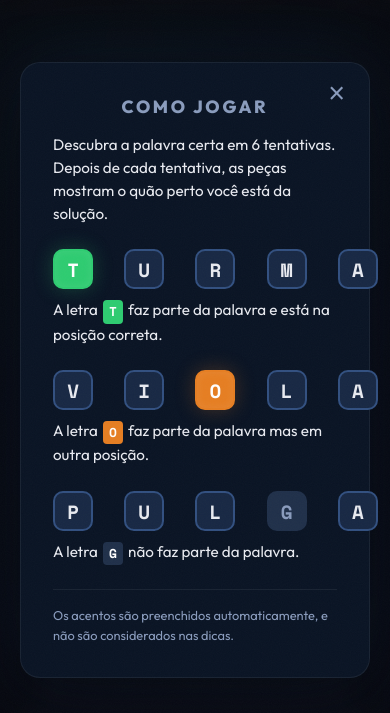
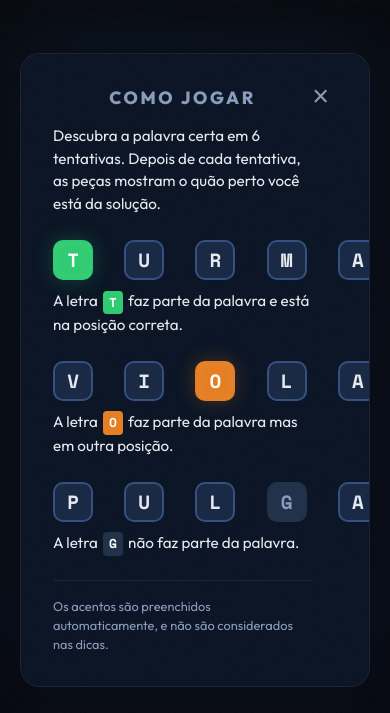
Before and after one commit to lucasliet/tentoo, a website with bundled scripts: page index.html in a window 390 px wide. Both pictures are taken after a click on the button 40 px from the left and 28 px from the top of the page. Shown: the part 52-765 px from the top of the page. Built offline with nearby package versions, Linux system fonts and the light colour scheme.

Commit message:
fix: prevent result modal overflow on small screens and tall content
- cap .modal at calc(100dvh - 40px) with overflow-y: auto so the
  Quarteto/JEV end screen scrolls internally instead of bleeding
  past the viewport on short windows
- make .modal-close sticky so it stays reachable while scrolling
- reduce modal padding and section margins under 680px height

```diff
--- a/style.css
+++ b/style.css
@@ -585,6 +585,11 @@
   padding: 32px;
   max-width: 400px;
   width: 100%;
+  max-height: calc(100vh - 40px);
+  max-height: calc(100dvh - 40px);
+  overflow-y: auto;
+  overscroll-behavior: contain;
+  scrollbar-width: thin;
   position: relative;
   animation: modal-in 0.4s cubic-bezier(0.34, 1.56, 0.64, 1);
   box-shadow: 0 20px 60px #00000080, 0 0 80px var(--accent-glow);
@@ -602,10 +607,13 @@
 }
 
 .modal-close {
-  position: absolute;
-  top: 12px;
-  right: 16px;
-  background: none;
+  position: sticky;
+  float: right;
+  top: -8px;
+  right: 0;
+  z-index: 2;
+  margin: -8px -8px 0 0;
+  background: var(--bg-secondary);
   border: none;
   color: var(--text-secondary);
   font-size: 1.8rem;
@@ -950,6 +958,11 @@
 
   header { padding: 8px 16px; }
   #logo { font-size: 1.4rem; }
+
+  .modal { padding: 24px 20px; }
+  .modal-close { top: 8px; right: 10px; }
+  .stats-title { margin-bottom: 14px; }
+  .stats-grid { margin-bottom: 16px; }
 }
 
 @media (max-height: 580px) {
```
